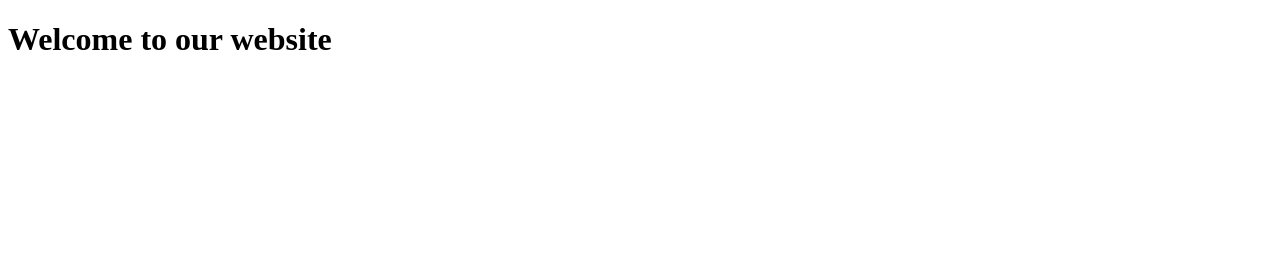
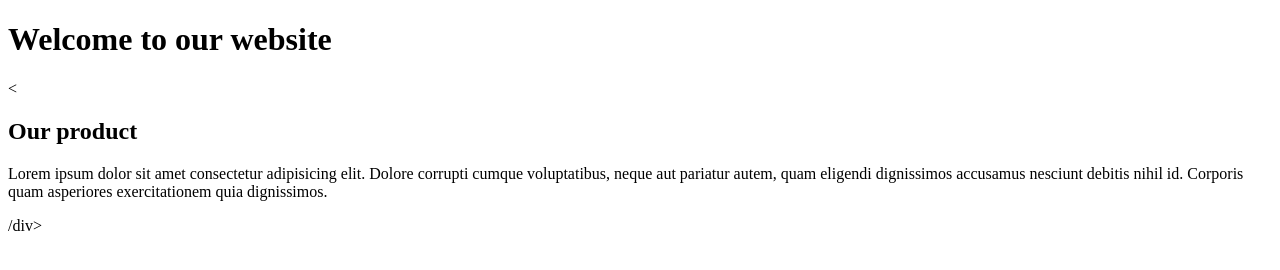
Before and after one commit to ikaxa/onlinestore, a plain HTML site: page index.html in a window 1280 px wide. Drawn offline with Linux system fonts and the light colour scheme.

Commit message:
I added new main tag to index.html

```diff
--- a/index.html
+++ b/index.html
@@ -12,5 +12,10 @@
         Welcome to our website
         </h1>
     </header>
+    <main>
+        <div class="container"><
+            <h2>Our product</h2>
+            <p>Lorem ipsum dolor sit amet consectetur adipisicing elit. Dolore corrupti cumque voluptatibus, neque aut pariatur autem, quam eligendi dignissimos accusamus nesciunt debitis nihil id. Corporis quam asperiores exercitationem quia dignissimos.</p>/div>
+    </main>
 </body>
 </html>
```
